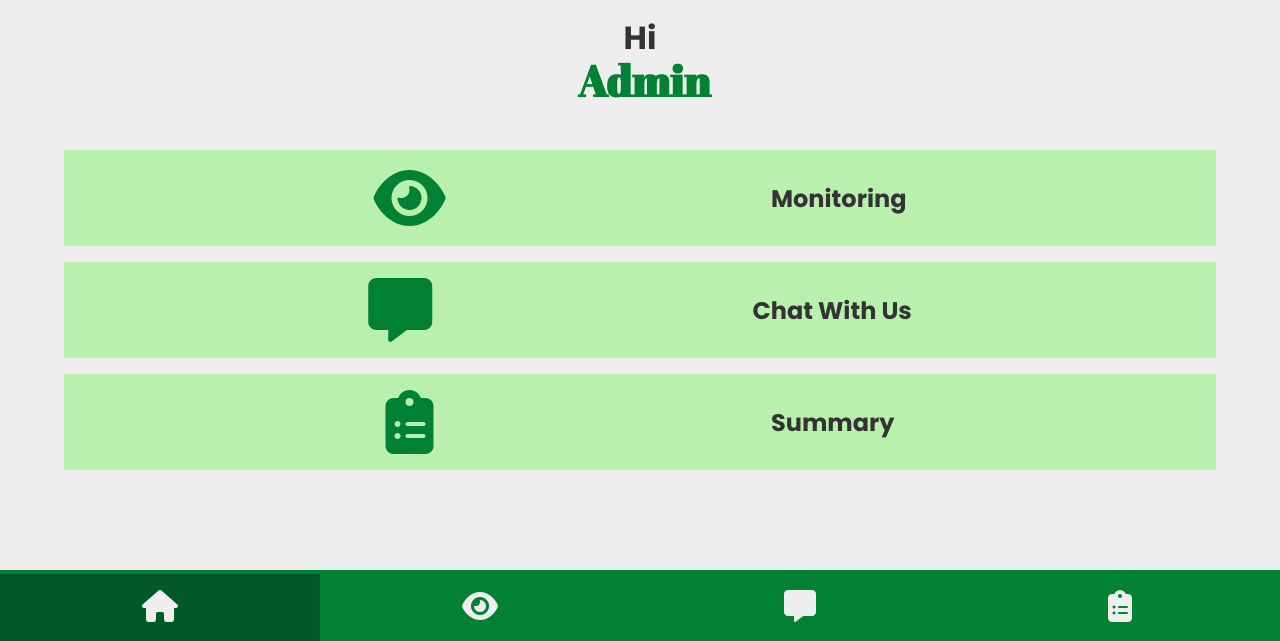
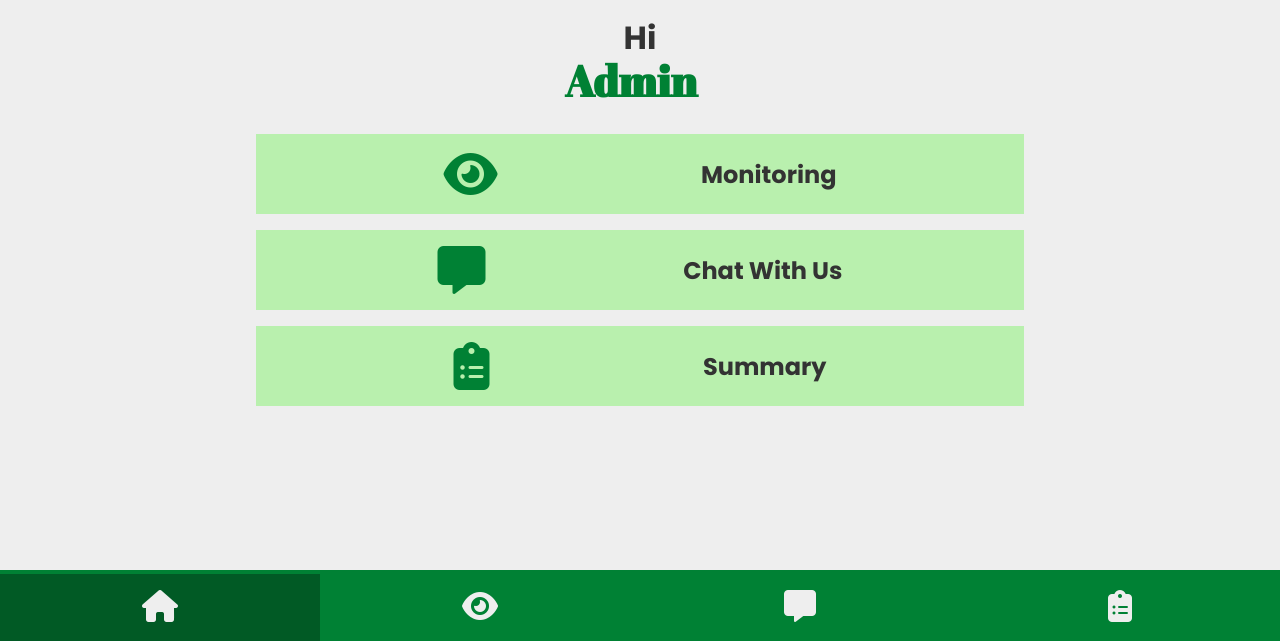
Before and after one commit to olivia-felishe/SIBOG, a plain HTML site: page SIBOG/admin-home.html in a window 1280 px wide. Shown: the part 159-800 px from the top of the page. Drawn offline with Linux system fonts and the light colour scheme.

Commit message:
Update index.css

```diff
--- a/SIBOG/index.css
+++ b/SIBOG/index.css
@@ -37,3 +37,29 @@ main .nav-section i {
 main .nav-section h3 {
     font-size: 1.5rem;
 }
+
+@media screen and (min-width: 600px) {
+    main .greetings {
+        margin-bottom: 4rem;
+    }
+
+    main .nav-section i {
+        font-size: 3rem;
+    }
+}
+
+@media screen and (min-width: 870px) {
+    main .nav-section {
+        width: 60%;
+    }
+
+    main .greetings .user-name {
+        left: -180%;
+    }
+}
+
+@media screen and (min-width: 1300px) {
+    main .nav-section:last-of-type {
+        margin-bottom: 5rem;
+    }
+}
```
